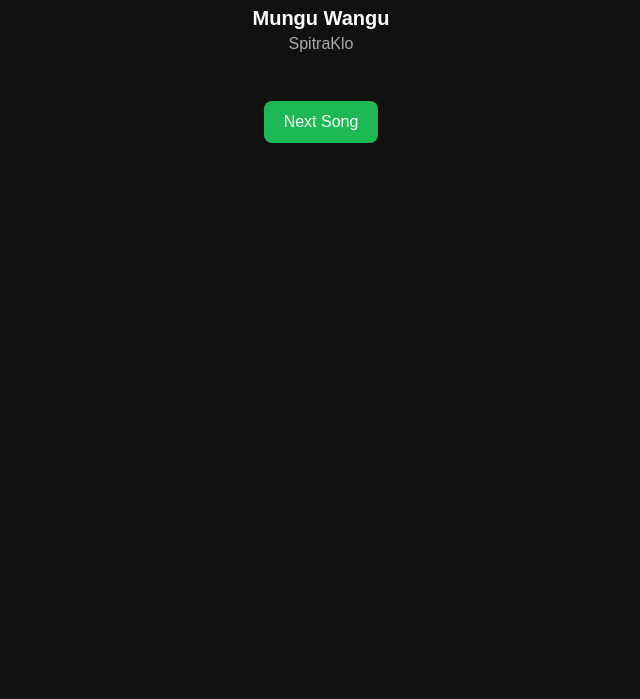
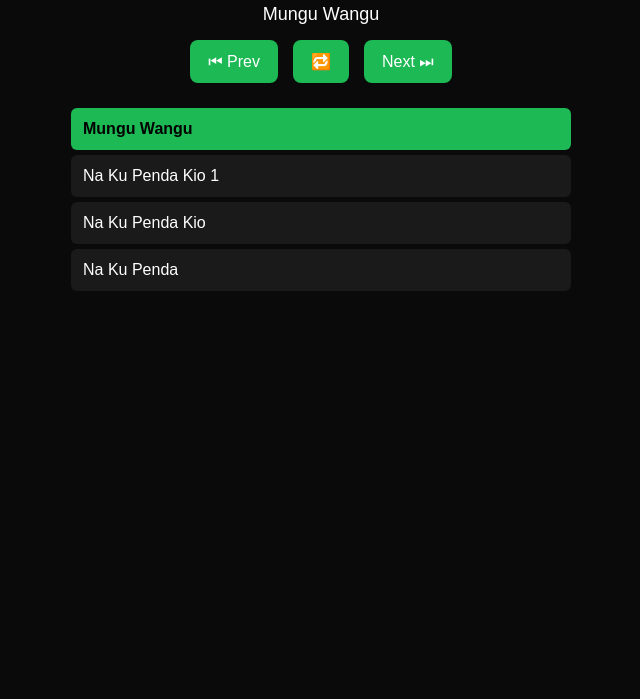
Before and after one commit to spitraklo/-Sounds, a plain HTML site: page index.html in a window 1280 px wide. Shown: the part 101-800 px from the top of the page, without its empty margins (319-959 px from the left). Drawn offline with Linux system fonts and the light colour scheme.

Commit message:
Update title and enhance music player layout

```diff
--- a/index.html
+++ b/index.html
@@ -1,22 +1,35 @@
 <!DOCTYPE html>
 <html>
 <head>
-<title>My Music</title>
+<title>SpitraKlo Music</title>
 <meta name="viewport" content="width=device-width, initial-scale=1.0">
 <style>
-body { background: #111; color: white; font-family: Arial; text-align: center; padding: 20px; }
-#songName { margin: 20px 0 5px; font-size: 20px; font-weight: bold; }
-#artistName { margin: 0 0 20px; font-size: 16px; color: #aaa; }
-button { padding: 12px 20px; margin: 10px; font-size: 16px; border: none; border-radius: 8px; background: #1db954; color: white; cursor: pointer; }
+body { background: #0a0a0a; color: white; font-family: Arial; max-width: 500px; margin: 0 auto; padding: 20px; }
+h1 { text-align: center; font-size: 24px; margin-bottom: 5px; }
+.artist { text-align: center; color: #aaa; font-size: 14px; margin-bottom: 20px; }
+audio { width: 100%; margin: 15px 0; }
+.controls { display: flex; justify-content: center; gap: 15px; margin: 15px 0; }
+button { padding: 12px 18px; border: none; border-radius: 8px; background: #1db954; color: white; font-size: 16px; cursor: pointer; }
+button.active { background: #ff6b6b; }
+.playlist { margin-top: 25px; }
+.song { padding: 12px; margin: 5px 0; background: #1a1a1a; border-radius: 6px; cursor: pointer; }
+.song.active { background: #1db954; color: black; font-weight: bold; }
 </style>
 </head>
 <body>
 <h1>My Playlist</h1>
-<div id="songName">Loading...</div>
-<div id="artistName">SpitraKlo</div>
+<div class="artist">SpitraKlo</div>
+
+<div id="nowPlaying" style="text-align:center; font-size:18px; margin:10px 0;">Loading...</div>
 <audio id="player" controlsList="nodownload nofullscreen noremoteplayback"></audio>
-<br>
-<button onclick="nextSong()">Next Song</button>
+
+<div class="controls">
+  <button onclick="prevSong()">⏮ Prev</button>
+  <button id="repeatBtn" onclick="toggleRepeat()">🔁</button>
+  <button onclick="nextSong()">Next ⏭</button>
+</div>
+
+<div class="playlist" id="playlist"></div>
 
 <script>
 const songs = [
@@ -27,12 +40,25 @@ const songs = [
 ];
 
 let current = 0;
+let repeat = false;
 const player = document.getElementById('player');
-const songName = document.getElementById('songName');
+const nowPlaying = document.getElementById('nowPlaying');
+const playlistDiv = document.getElementById('playlist');
+const repeatBtn = document.getElementById('repeatBtn');
+
+// Build playlist
+songs.forEach((song, i) => {
+  const div = document.createElement('div');
+  div.className = 'song';
+  div.textContent = song.replace('.mp3', '');
+  div.onclick = () => { current = i; playSong(); };
+  playlistDiv.appendChild(div);
+});
 
 function playSong() {
   player.src = songs[current];
-  songName.textContent = songs[current].replace('.mp3', '');
+  nowPlaying.textContent = songs[current].replace('.mp3', '');
+  updateActive();
   player.play();
 }
 
@@ -41,7 +67,30 @@ function nextSong() {
   playSong();
 }
 
-player.onended = nextSong;
+function prevSong() {
+  current = (current - 1 + songs.length) % songs.length;
+  playSong();
+}
+
+function toggleRepeat() {
+  repeat =!repeat;
+  repeatBtn.classList.toggle('active');
+}
+
+function updateActive() {
+  document.querySelectorAll('.song').forEach((el, i) => {
+    el.classList.toggle('active', i === current);
+  });
+}
+
+player.onended = () => {
+  if (repeat) {
+    player.play(); // repeat same song
+  } else {
+    nextSong(); // go to next
+  }
+};
+
 playSong();
 </script>
 </body>
```
